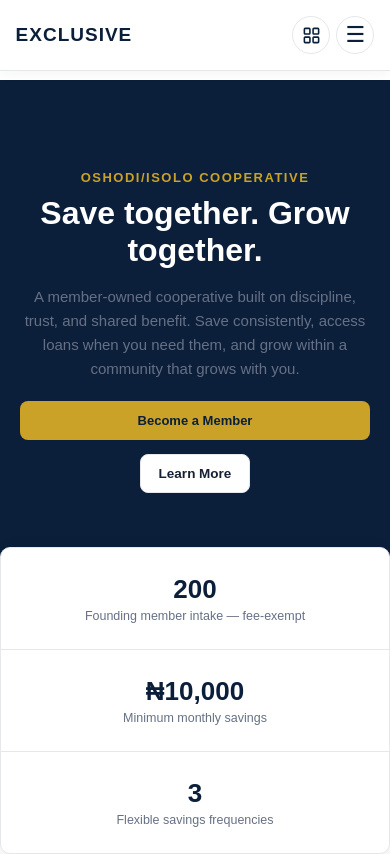
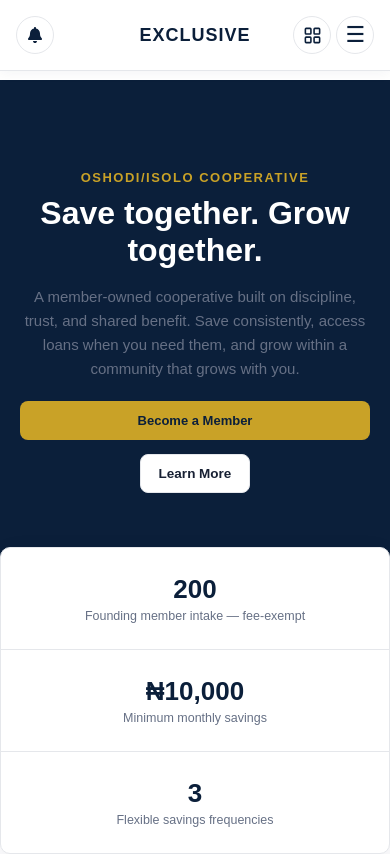
Before and after one commit to letoxzy/exclusive-cooperative, a React (Vite) app: page / in a window 390 px wide. Shown: the top 854 px of the page. Built offline with nearby package versions, Linux system fonts and the light colour scheme; no server answers; sample sign-in values are in the browser's storage.

Commit message:
Update mobile navbar notification layout

```diff
--- a/src/components/Navbar.jsx
+++ b/src/components/Navbar.jsx
@@ -1,5 +1,6 @@
 import { useState, useEffect } from "react";
 import { Link, NavLink } from "react-router-dom";
+import { FaBell } from "react-icons/fa6";
 import { useAuth } from "../context/AuthContext";
 import { UserIcon, GridIcon, LogOutIcon } from "./Icons";
 import "../styles/navbar.css";
@@ -10,7 +11,9 @@ function Navbar() {
 
   useEffect(() => {
     const handleResize = () => {
-      if (window.innerWidth > 900) setMenuOpen(false);
+      if (window.innerWidth > 900) {
+        setMenuOpen(false);
+      }
     };
 
     window.addEventListener("resize", handleResize);
@@ -28,6 +31,20 @@ function Navbar() {
   return (
     <nav className="navbar">
       <div className="navbar-container">
+        {/* =========================
+            MOBILE NOTIFICATION
+        ========================= */}
+        {user && (
+          <button
+            type="button"
+            className="mobile-notification-btn"
+            aria-label="Notifications"
+            title="Notifications"
+          >
+            <FaBell />
+          </button>
+        )}
+
         {/* Logo */}
         <Link to="/" className="navbar-logo" onClick={closeMenu}>
           EXCLUSIVE
--- a/src/styles/navbar.css
+++ b/src/styles/navbar.css
@@ -288,3 +288,193 @@
     font-size: 22px;
   }
 }
+
+/* =========================
+   MOBILE NOTIFICATION
+========================= */
+
+.mobile-notification-btn {
+  display: none;
+
+  width: 42px;
+  height: 42px;
+
+  border: 1px solid #e5e7eb;
+  border-radius: 50%;
+
+  background: #ffffff;
+  color: #0b1f3a;
+
+  align-items: center;
+  justify-content: center;
+
+  font-size: 17px;
+
+  cursor: pointer;
+
+  transition:
+    background 0.15s ease,
+    color 0.15s ease,
+    border-color 0.15s ease;
+}
+
+.mobile-notification-btn:hover {
+  background: #0b1f3a;
+  color: #ffffff;
+  border-color: #0b1f3a;
+}
+
+
+/* =========================
+   MOBILE NAVBAR LAYOUT
+========================= */
+
+@media (max-width: 900px) {
+
+  .navbar-container {
+    position: relative;
+
+    min-height: 70px;
+
+    display: grid;
+
+    grid-template-columns: 1fr auto 1fr;
+
+    align-items: center;
+
+    width: 92%;
+  }
+
+  /* Notification on LEFT */
+  .mobile-notification-btn {
+    display: flex;
+
+    justify-self: start;
+  }
+
+  /* EXCLUSIVE in CENTER */
+  .navbar-logo {
+    justify-self: center;
+
+    grid-column: 2;
+
+    font-size: 19px;
+
+    white-space: nowrap;
+  }
+
+  /* Dashboard + menu on RIGHT */
+  .mobile-nav-actions {
+    display: flex;
+
+    justify-self: end;
+
+    align-items: center;
+
+    gap: 6px;
+
+    grid-column: 3;
+  }
+
+  .mobile-dashboard-btn,
+  .menu-btn {
+    width: 38px;
+    height: 38px;
+  }
+
+  .menu-btn {
+    font-size: 22px;
+  }
+
+  /* Hide desktop dashboard */
+  .desktop-dashboard-btn {
+    display: none;
+  }
+
+  /* Dropdown menu */
+  .navbar-content {
+    display: none;
+
+    width: 100%;
+
+    padding: 20px 0;
+
+    border-top: 1px solid #e5e7eb;
+
+    grid-column: 1 / -1;
+  }
+
+  .navbar-content.open {
+    display: block;
+  }
+
+  .navbar-links {
+    flex-direction: column;
+    align-items: flex-start;
+
+    gap: 18px;
+
+    margin-bottom: 20px;
+  }
+
+  .navbar-links a.active::after {
+    bottom: -6px;
+  }
+
+  .navbar-actions {
+    flex-direction: column;
+    align-items: stretch;
+
+    gap: 10px;
+  }
+
+  .navbar-icon-group {
+    justify-content: flex-start;
+  }
+
+  .login-btn {
+    text-align: center;
+    padding: 10px;
+  }
+
+  .member-btn {
+    text-align: center;
+  }
+}
+
+
+/* =========================
+   SMALL PHONES
+========================= */
+
+@media (max-width: 480px) {
+
+  .navbar-container {
+    min-height: 70px;
+  }
+
+  .mobile-notification-btn {
+    width: 38px;
+    height: 38px;
+
+    font-size: 16px;
+  }
+
+  .navbar-logo {
+    font-size: 18px;
+  }
+
+  .mobile-nav-actions {
+    gap: 5px;
+  }
+
+  .mobile-dashboard-btn,
+  .menu-btn {
+    width: 38px;
+    height: 38px;
+  }
+
+  .menu-btn {
+    font-size: 22px;
+  }
+}
```
